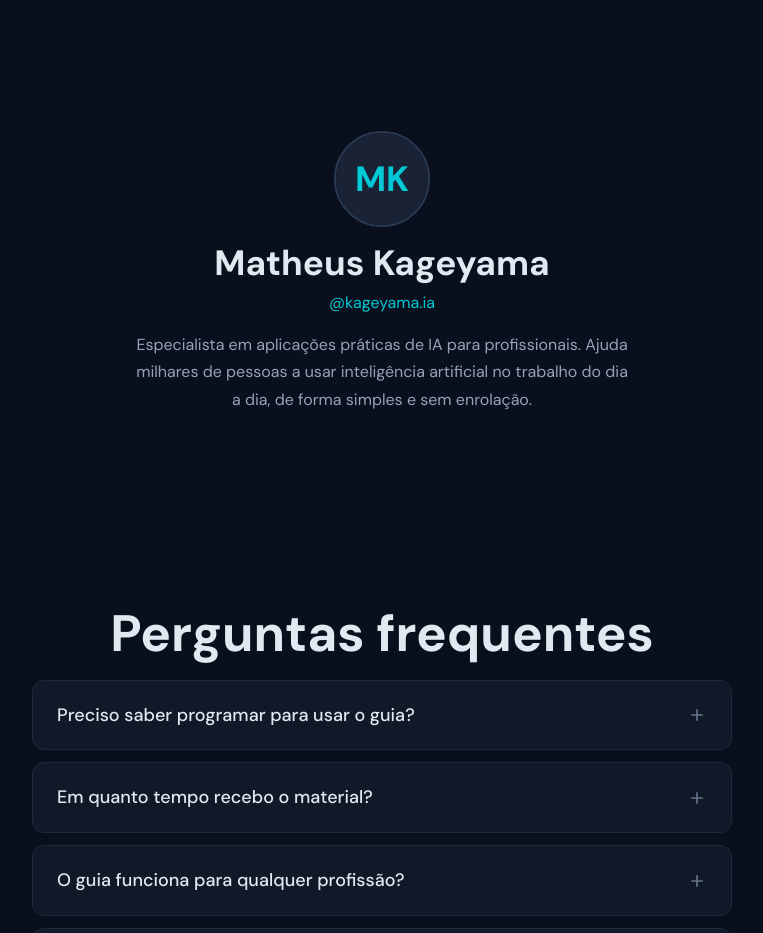
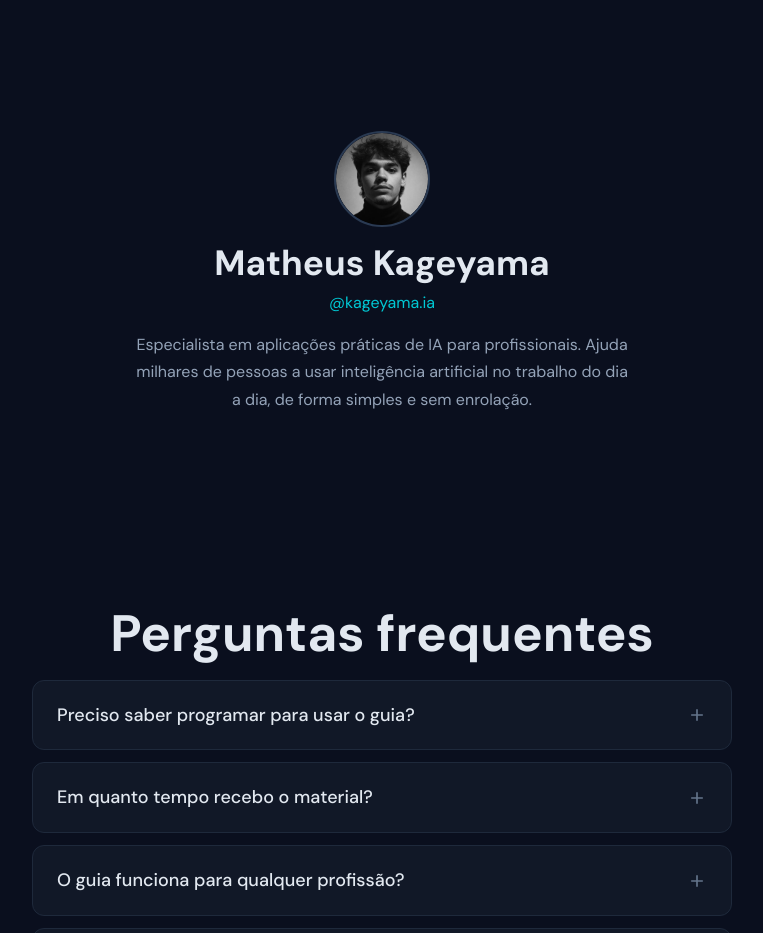
Before and after one commit to MatheusKageyama17/ianotrabalho, a plain HTML site: page index.html in a window 1280 px wide. Shown: the part 4580-5513 px from the top of the page, without its empty margins (258-1021 px from the left). Drawn offline with Linux system fonts and the light colour scheme; a web font is replaced by a local one.

Commit message:
Adiciona foto do autor na seção sobre

```diff
--- a/index.html
+++ b/index.html
@@ -317,7 +317,7 @@
   <div class="container">
     <div class="author__content">
       <div class="author__avatar">
-        <div class="author__avatar-placeholder">MK</div>
+        <img src="./assets/author.jpg" alt="Matheus Kageyama" width="96" height="96">
       </div>
       <h3 class="author__name">Matheus Kageyama</h3>
       <a class="author__handle" href="https://instagram.com/kageyama.ia" target="_blank" rel="noopener noreferrer">@kageyama.ia</a>
--- a/style.css
+++ b/style.css
@@ -516,17 +516,11 @@ body {
   border: 2px solid var(--color-border-light);
 }
 
-.author__avatar-placeholder {
+.author__avatar img {
   width: 100%;
   height: 100%;
-  display: flex;
-  align-items: center;
-  justify-content: center;
-  background: var(--color-surface-2);
-  color: var(--color-primary);
-  font-family: var(--font-display);
-  font-size: var(--text-xl);
-  font-weight: 800;
+  object-fit: cover;
+  border-radius: 50%;
 }
 
 .author__name {
```
Also changed, not shown: assets/author.jpg (added).
